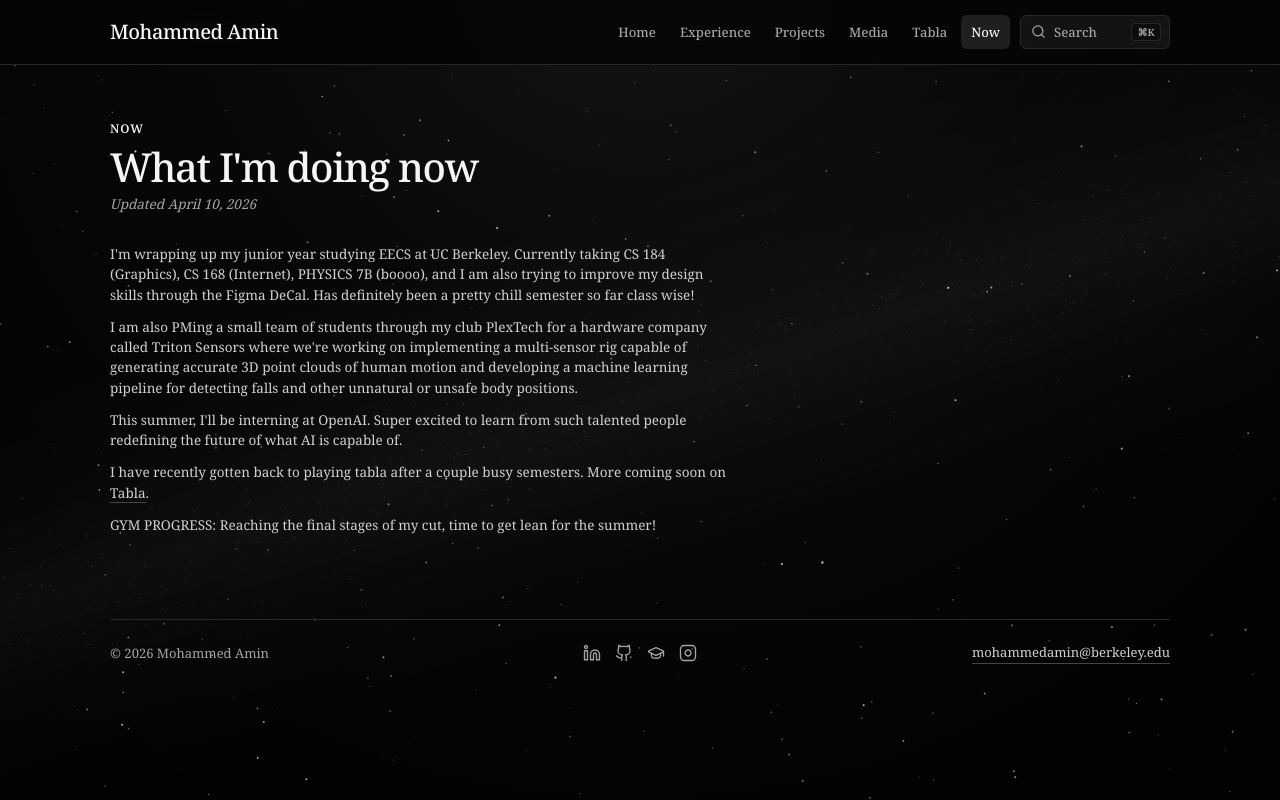
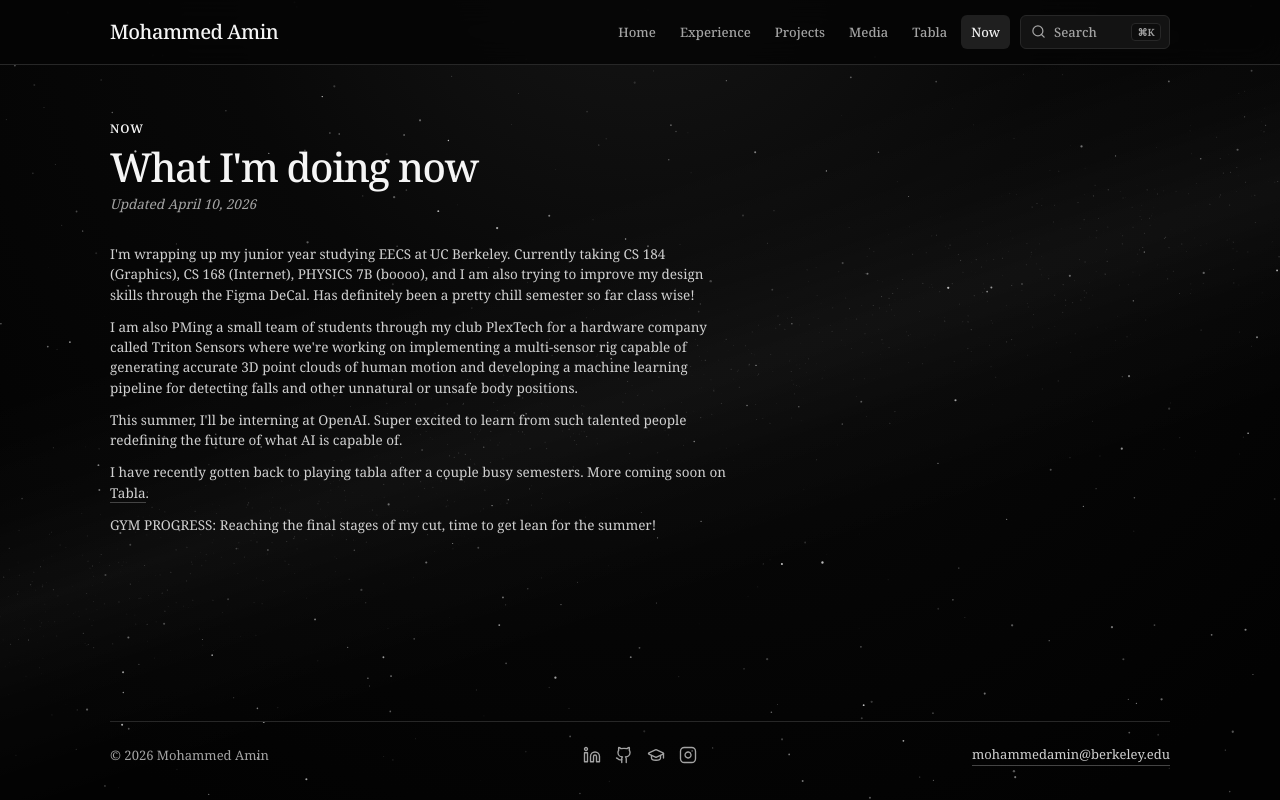
Before and after one commit to Mohammed-A-Amin/mohammed-amin-site, a React (Vite) app: page /now in a window 1280 px wide. Built offline with nearby package versions, Linux system fonts and the light colour scheme.

Commit message:
Add analytics and refine home layout

```diff
--- a/package.json
+++ b/package.json
@@ -9,6 +9,7 @@
     "preview": "vite preview --open"
   },
   "dependencies": {
+    "@vercel/analytics": "^2.0.1",
     "clsx": "^2.1.1",
     "framer-motion": "^11.0.0",
     "lucide-react": "^0.462.0",
--- a/src/components/ArtworkCarousel.tsx
+++ b/src/components/ArtworkCarousel.tsx
@@ -40,7 +40,7 @@ export default function ArtworkCarousel({ items }: ArtworkCarouselProps) {
         <motion.div
           className="artwork-track"
           animate={{ x: `-${safeIndex * 100}%` }}
-          transition={{ type: 'spring', stiffness: 70, damping: 18, mass: 0.65 }}
+          transition={{ duration: 0.55, ease: [0.22, 1, 0.36, 1] }}
         >
           {items.map((item) => (
             <figure key={`${item.title}-${item.image}`} className="artwork-slide">
--- a/src/main.tsx
+++ b/src/main.tsx
@@ -1,6 +1,7 @@
 import React from 'react'
 import ReactDOM from 'react-dom/client'
 import { BrowserRouter } from 'react-router-dom'
+import { Analytics } from '@vercel/analytics/react'
 import App from './App'
 import './styles/global.css'
 
@@ -8,6 +9,7 @@ ReactDOM.createRoot(document.getElementById('root')!).render(
   <React.StrictMode>
     <BrowserRouter>
       <App />
+      <Analytics />
     </BrowserRouter>
   </React.StrictMode>,
 )
--- a/src/styles/global.css
+++ b/src/styles/global.css
@@ -44,6 +44,10 @@ html,
 body,
 #root {
   min-height: 100%;
+}
+
+#root {
+  min-height: 100vh;
 }
 
 html {
@@ -94,6 +98,8 @@ img {
 
 .app-shell {
   position: relative;
+  display: flex;
+  flex-direction: column;
   min-height: 100vh;
   isolation: isolate;
 }
@@ -133,6 +139,10 @@ img {
 .app-shell > .container {
   position: relative;
   z-index: 1;
+}
+
+.app-shell > .container:not(.footer) {
+  flex: 1;
 }
 
 .container {
@@ -408,7 +418,6 @@ img {
   height: 100%;
   object-fit: cover;
   object-position: center 56%;
-  filter: grayscale(1) contrast(1.08) brightness(0.94);
 }
 
 .about-content {
@@ -575,7 +584,6 @@ img {
   width: 100%;
   height: 100%;
   object-fit: cover;
-  filter: grayscale(1) contrast(1.05);
 }
 
 @keyframes about-carousel-slide {
@@ -801,7 +809,7 @@ img {
   display: flex;
   flex: 1;
   flex-direction: column;
-  padding: 18px;
+  padding: 16px 18px 18px;
 }
 
 .card-meta-row {
@@ -809,7 +817,7 @@ img {
   align-items: center;
   justify-content: space-between;
   gap: 16px;
-  min-height: 22px;
+  min-height: 24px;
   margin-bottom: 12px;
 }
 
@@ -818,6 +826,12 @@ img {
   align-items: center;
   gap: 8px;
   min-width: 0;
+}
+
+.card-meta-row .eyebrow {
+  display: inline-flex;
+  align-items: center;
+  min-height: 22px;
 }
 
 .new-badge {
@@ -837,10 +851,14 @@ img {
 }
 
 .card-arrow {
+  display: inline-flex;
+  align-items: center;
+  min-height: 22px;
   color: var(--muted);
   font-size: 12px;
   font-weight: 600;
   letter-spacing: 0.04em;
+  line-height: 1;
 }
 
 .card h3 {
```
Also changed, not shown: 1 other file (tests, documents, lock files or other folders).
